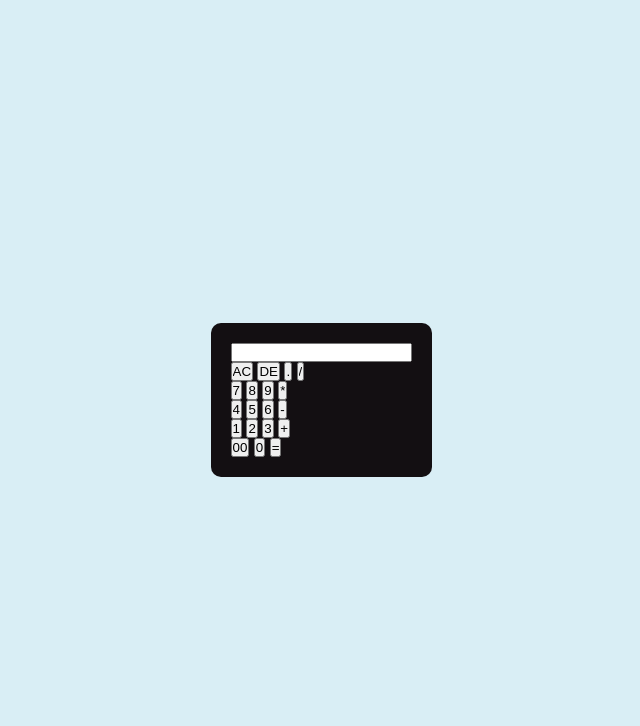
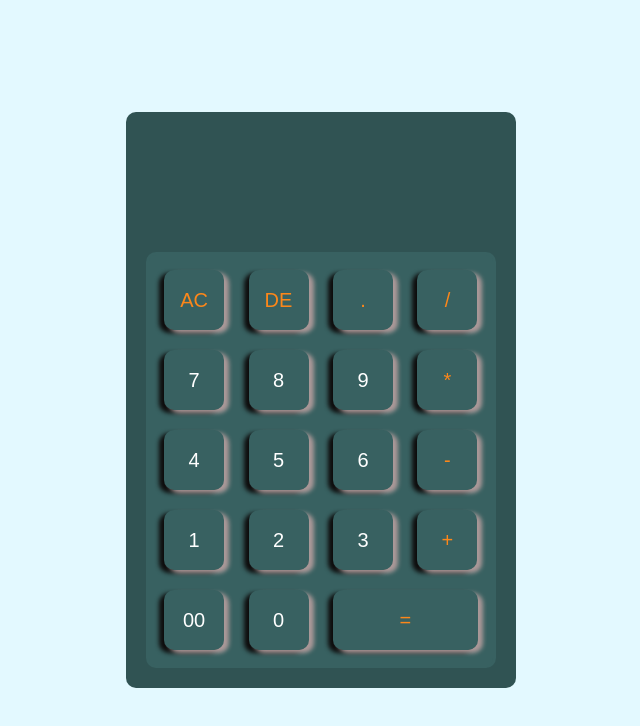
Before and after one commit to danush754/Calculator, a plain HTML site: page index.html in a window 1280 px wide. Shown: the whole page, without its empty margins (319-959 px from the left). Drawn offline with Linux system fonts and the light colour scheme.

Commit message:
Entire Css for calculator is written

```diff
--- a/calc.css
+++ b/calc.css
@@ -6,7 +6,7 @@
 }
 
 .container{
-    background-color: rgb(217, 238, 245);
+    background: #e3f9ff;
     height: 100vh;
     width: 100%;
     display: flex;
@@ -15,8 +15,50 @@
 }
 
 .calculator{
-    background: rgb(19, 15, 18);
+    background: #305353;
     padding: 20px;
     border-radius: 10px;
 
 }
+
+.calculator form input{
+    border: 0;
+    outline: 0;
+    border-radius: 10px;
+    width: 60px;
+    height:60px;
+    box-shadow: 5px 3px 4px #ac9999 , -5px 3px 4px #0e0d0d;;
+    background: transparent;
+    font-size: 20px;
+    color: #fff;
+    cursor: pointer;
+    margin: 10px;
+}
+
+form .display{
+    display: flex;
+    justify-content: flex-end;
+    margin: 20px 0;
+}
+
+.buttons{
+    border: #386161 solid;
+    background-color: #386161;
+    border-radius: 10px;
+    padding: 5px;
+}
+
+form .display input{
+    flex: 1;
+    text-align: right;
+    font-size: 40px;
+    box-shadow: none;
+}
+
+form input.equal{
+    width: 145px;
+}
+
+form input.operators{
+    color: rgb(252, 135, 26);
+}
```
